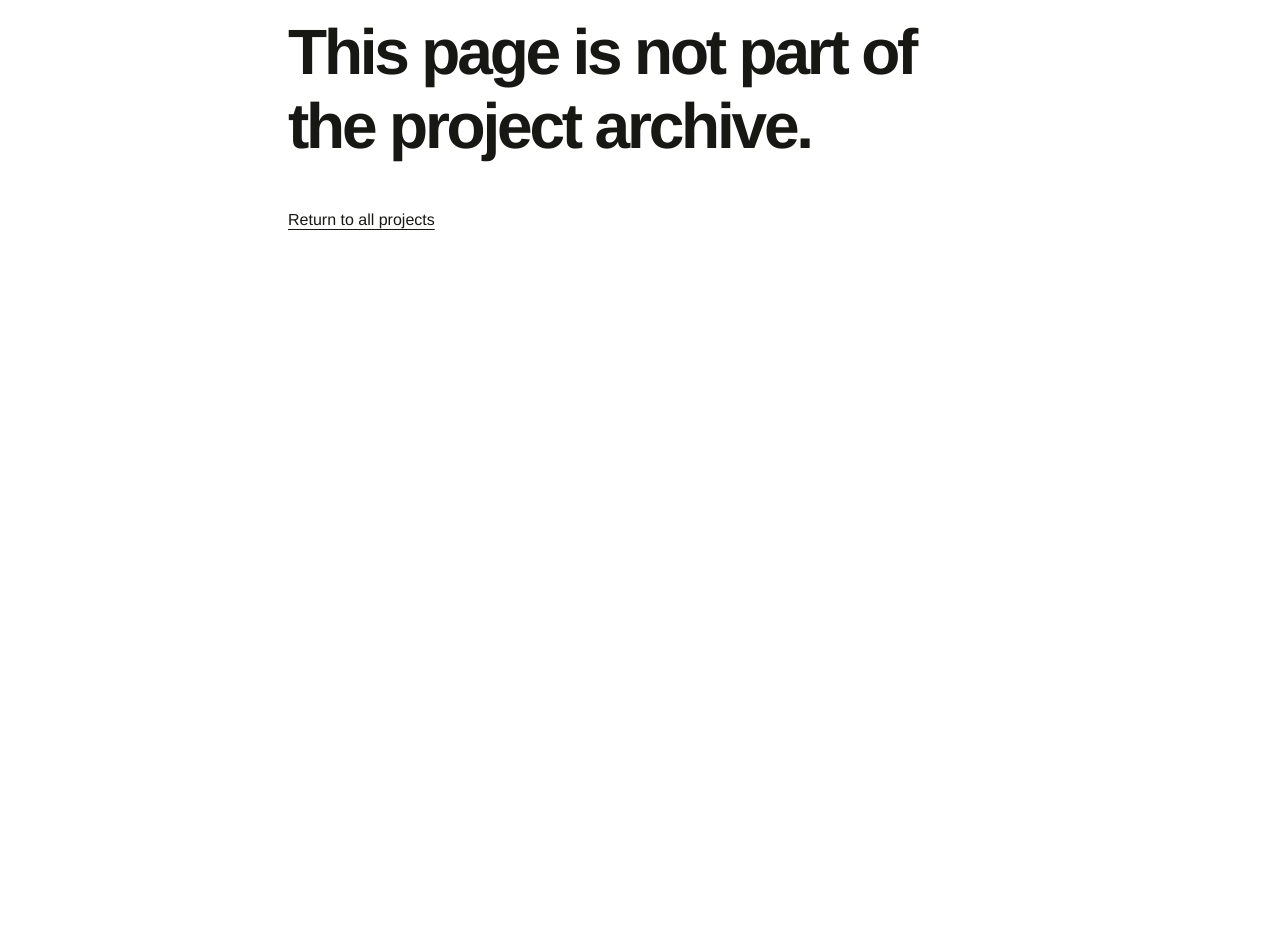
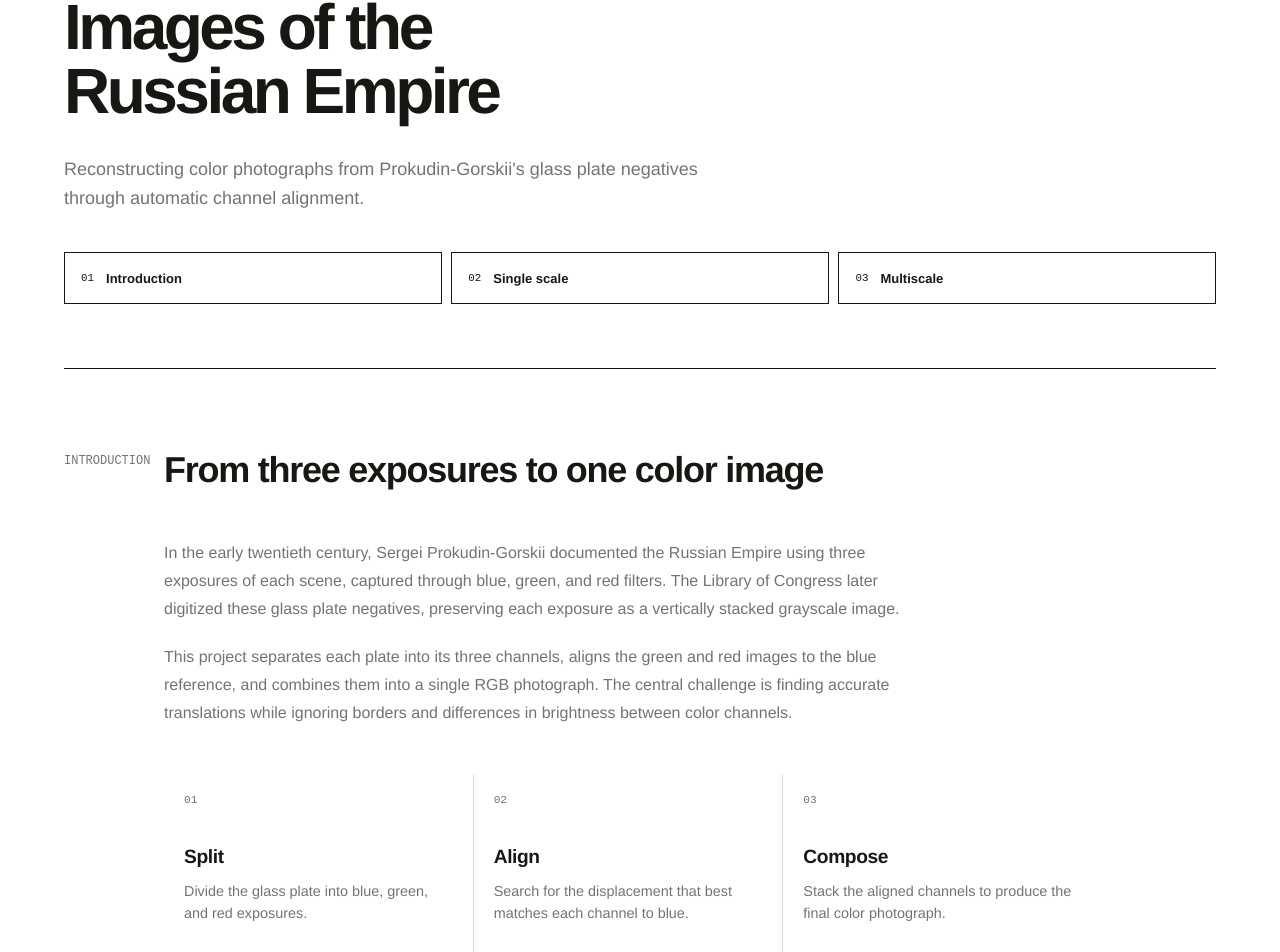
Before and after one commit to MaixinZ/CS180_Maixin, a Next.js app: page /projects/1 in a window 1280 px wide. Before the commit this address had no page. Shown: the part 191-1143 px from the top of the page. Before the commit the page ends 800 px from the top, so only its background shows below. Built offline with nearby package versions, Linux system fonts and the light colour scheme.

Commit message:
Add Project 1 showcase page

```diff
--- a/app/globals.css
+++ b/app/globals.css
@@ -136,6 +136,32 @@ img { display: block; object-fit: cover; }
 .part-explanation { max-width: 46rem; margin: 3rem 0 0 6.25rem; padding-top: 1rem; border-top: 1px solid var(--line); color: var(--muted); line-height: 1.7; }
 .part-explanation p { margin: 0; }
 .part-explanation p + p { margin-top: 1rem; }
+.project-one-copy { max-width: 46rem; margin-left: 6.25rem; color: var(--muted); font-size: 1rem; line-height: 1.75; }
+.project-one-copy p { margin: 0; }
+.project-one-copy p + p { margin-top: 1.25rem; }
+.alignment-steps {
+  display: grid;
+  grid-template-columns: repeat(3, 1fr);
+  gap: 1px;
+  margin: 3rem 0 0 6.25rem;
+  padding: 0;
+  max-width: 58rem;
+  background: var(--line);
+  list-style: none;
+}
+.alignment-steps li { min-height: 12rem; padding: 1.25rem; background: var(--paper); }
+.alignment-steps span { display: block; margin-bottom: 2.5rem; color: var(--muted); font: 500 .7rem/1 var(--font-mono); }
+.alignment-steps strong { display: block; font-size: 1.2rem; letter-spacing: -.02em; }
+.alignment-steps p { margin: .75rem 0 0; color: var(--muted); font-size: .9rem; line-height: 1.55; }
+.result-slot {
+  margin: 3rem 0 0 6.25rem;
+  padding: 2rem;
+  max-width: 46rem;
+  border: 1px dashed var(--muted);
+  background: var(--cream);
+}
+.result-slot span { font: 600 .72rem/1 var(--font-mono); text-transform: uppercase; letter-spacing: .05em; }
+.result-slot p { margin: .75rem 0 0; color: var(--muted); line-height: 1.6; }
 .dolly-result { display: grid; grid-template-columns: repeat(2, minmax(0, 1fr)); gap: 1.5rem; align-items: start; width: 50%; margin-left: 6.25rem; }
 .dolly-result-image { position: relative; width: min(100%, 25rem); aspect-ratio: 400 / 534; overflow: hidden; background: var(--cream); }
 .dolly-result-video { display: block; width: min(100%, 25rem); aspect-ratio: 3 / 4; background: var(--ink); object-fit: contain; }
@@ -174,6 +200,10 @@ img { display: block; object-fit: cover; }
   .dolly-result { grid-template-columns: repeat(2, minmax(0, 1fr)); gap: 1.5rem .75rem; }
   .dolly-result, .filmstrip { margin-left: 0; }
   .part-explanation { margin-left: 0; }
+  .project-one-copy, .alignment-steps, .result-slot { margin-left: 0; }
+  .alignment-steps { grid-template-columns: 1fr; }
+  .alignment-steps li { min-height: auto; }
+  .alignment-steps span { margin-bottom: 1.5rem; }
   .report-part:first-of-type .comparison { margin-left: 0; }
   .report-part:nth-of-type(2) .comparison { margin-left: 0; }
   .comparison { grid-template-columns: 1fr; }
--- a/app/portfolio.tsx
+++ b/app/portfolio.tsx
@@ -8,6 +8,11 @@ const projects = [
     number: "00",
     title: "Becoming friends with your camera",
     href: "/projects/0",
+  },
+  {
+    number: "01",
+    title: "Images of the Russian Empire",
+    href: "/projects/1",
   },
 ];
 
--- /dev/null
+++ b/app/projects/1/page.tsx
@@ -0,0 +1,94 @@
+import type { Metadata } from "next";
+import Link from "next/link";
+
+export const metadata: Metadata = {
+  title: "Project 1 - Images of the Russian Empire",
+  description: "Reconstructing Prokudin-Gorskii's glass plate photographs with single-scale and multiscale image alignment.",
+};
+
+export default function ProjectOne() {
+  return (
+    <main className="report project-one" id="main-content">
+      <nav className="report-nav" aria-label="Project navigation">
+        <Link href="/">← Projects</Link>
+        <span>CS 180 / Project 1</span>
+      </nav>
+
+      <header className="report-header">
+        <p className="report-kicker">Project 1</p>
+        <h1>Images of the Russian Empire</h1>
+        <p className="report-deck">
+          Reconstructing color photographs from Prokudin-Gorskii&apos;s glass plate negatives through automatic channel alignment.
+        </p>
+        <nav className="part-jump" aria-label="Jump to a project section">
+          <a href="#introduction"><span>01</span> Introduction</a>
+          <a href="#single-scale"><span>02</span> Single scale</a>
+          <a href="#multiscale"><span>03</span> Multiscale</a>
+        </nav>
+      </header>
+
+      <section className="report-part" id="introduction">
+        <header className="part-heading">
+          <p>Introduction</p>
+          <h2>From three exposures to one color image</h2>
+        </header>
+        <div className="project-one-copy">
+          <p>
+            In the early twentieth century, Sergei Prokudin-Gorskii documented the Russian Empire using three exposures of each scene, captured through blue, green, and red filters. The Library of Congress later digitized these glass plate negatives, preserving each exposure as a vertically stacked grayscale image.
+          </p>
+          <p>
+            This project separates each plate into its three channels, aligns the green and red images to the blue reference, and combines them into a single RGB photograph. The central challenge is finding accurate translations while ignoring borders and differences in brightness between color channels.
+          </p>
+        </div>
+        <ol className="alignment-steps" aria-label="Color reconstruction process">
+          <li><span>01</span><strong>Split</strong><p>Divide the glass plate into blue, green, and red exposures.</p></li>
+          <li><span>02</span><strong>Align</strong><p>Search for the displacement that best matches each channel to blue.</p></li>
+          <li><span>03</span><strong>Compose</strong><p>Stack the aligned channels to produce the final color photograph.</p></li>
+        </ol>
+      </section>
+
+      <section className="report-part" id="single-scale">
+        <header className="part-heading">
+          <p>Single scale</p>
+          <h2>Exhaustive alignment for small images</h2>
+        </header>
+        <div className="project-one-copy">
+          <p>
+            The single-scale method searches every horizontal and vertical translation within a fixed window. For each candidate shift, it compares the overlapping interior of the moving channel with the blue reference using an image similarity score. The displacement with the best score is applied before the channels are combined.
+          </p>
+          <p>
+            This direct search is practical for the smaller JPEG plates, where the correct offset is limited to a few pixels. Result images, channel offsets, and the selected scoring metric will be presented here.
+          </p>
+        </div>
+        <div className="result-slot" role="note">
+          <span>Single-scale results</span>
+          <p>Add the aligned JPEG outputs and their green and red displacement vectors.</p>
+        </div>
+      </section>
+
+      <section className="report-part" id="multiscale">
+        <header className="part-heading">
+          <p>Multiscale</p>
+          <h2>Coarse-to-fine image pyramid</h2>
+        </header>
+        <div className="project-one-copy">
+          <p>
+            Full-resolution TIFF plates require much larger displacements, making a single exhaustive search too expensive. The multiscale method builds an image pyramid and begins alignment at the smallest resolution. Each estimate is doubled and refined within a narrow search window at the next finer level.
+          </p>
+          <p>
+            Repeating this process through the pyramid preserves a wide effective search range while keeping the computation efficient. This section will show the full set of reconstructed images, their final offsets, and any cases where raw pixel similarity does not align the channels correctly.
+          </p>
+        </div>
+        <div className="result-slot" role="note">
+          <span>Multiscale results</span>
+          <p>Add the aligned TIFF outputs, chosen examples, runtime details, and final displacement vectors.</p>
+        </div>
+      </section>
+
+      <footer className="report-footer">
+        <Link href="/">← Return to project archive</Link>
+        <span>Maixin Zhang / 2026</span>
+      </footer>
+    </main>
+  );
+}
```
